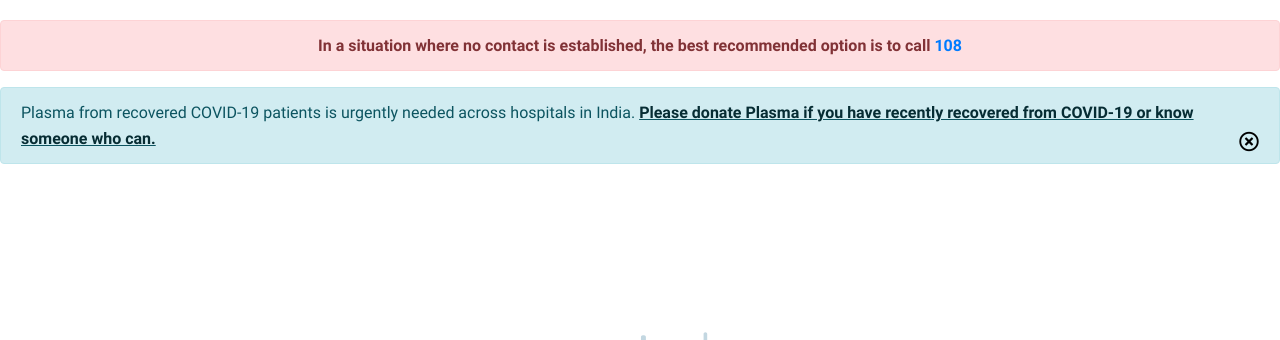
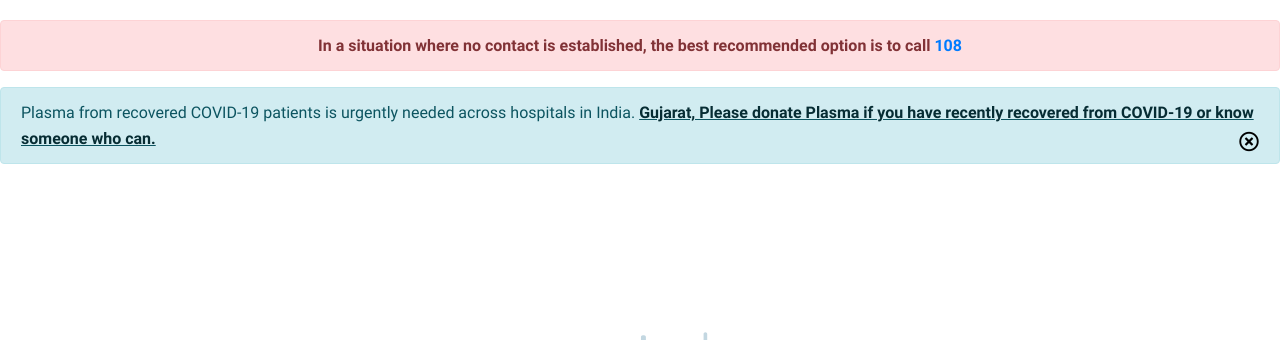
Before and after one commit to saranshseth93/covid-website, a PHP site: page /plasma.php in a window 1280 px wide. Shown: the part 86-426 px from the top of the page. Run offline with PHP 8.4, Linux system fonts and the light colour scheme; some libraries are stand-ins or nearby versions.

Commit message:
PAtient bed

```diff
--- a/plasma.php
+++ b/plasma.php
@@ -31,7 +31,8 @@
   <div class="alert alert-info alert-dismissible fade show" role="alert">
     Plasma from recovered COVID-19 patients is urgently needed across hospitals in India. <strong><u><a
           class="alert-link"
-          href="https://docs.google.com/forms/d/e/1FAIpQLSfKyBTgGjriYcWnYqL491OAqO1H7PhKF2Rvn0EefvxaofSEkA/viewform">Please
+          href="https://docs.google.com/forms/d/e/1FAIpQLSfKyBTgGjriYcWnYqL491OAqO1H7PhKF2Rvn0EefvxaofSEkA/viewform">Gujarat,
+          Please
           donate Plasma if you have recently recovered from
           COVID-19 or know someone
           who can.</a></u></strong>
```
